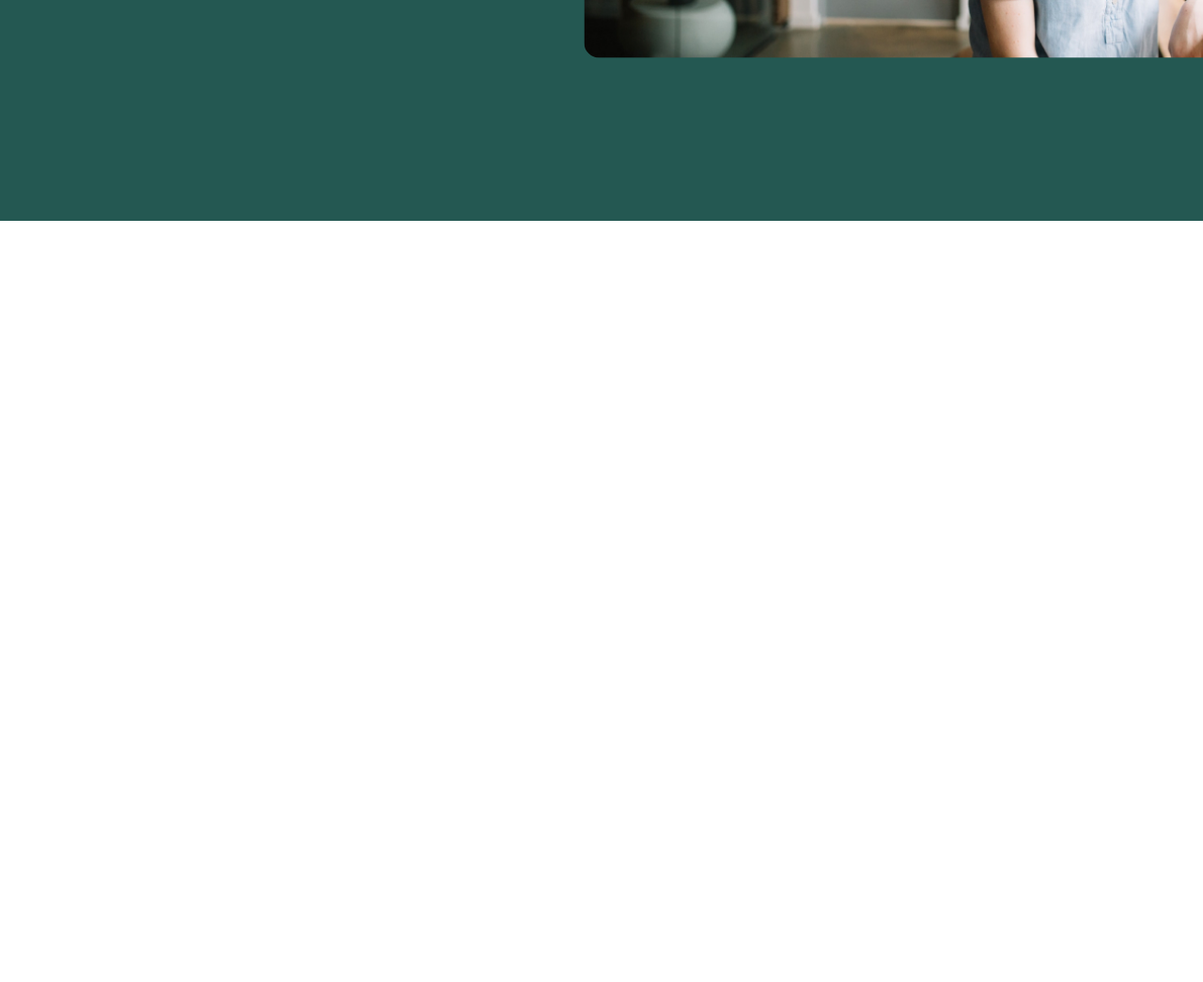
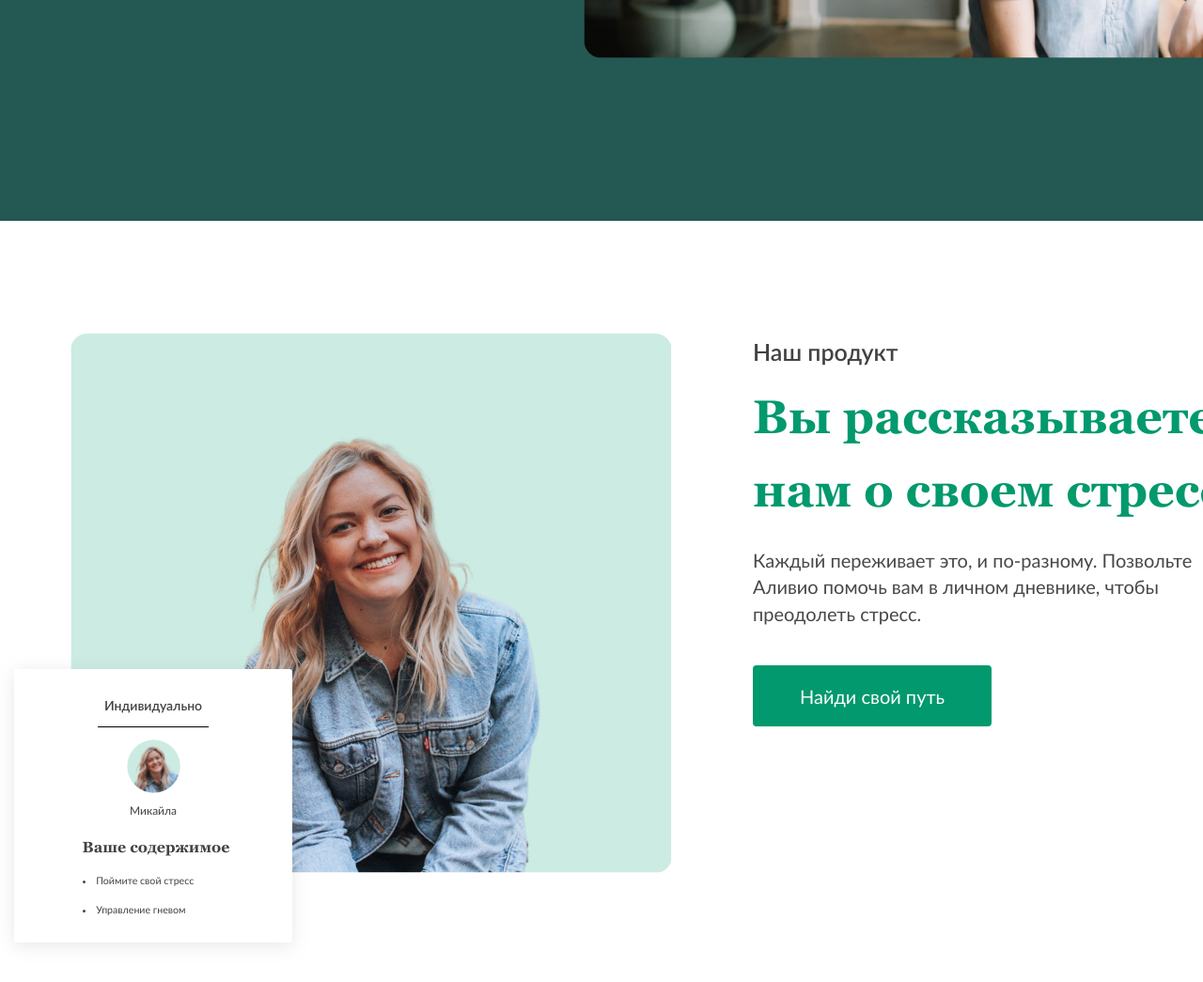
Before and after one commit to sasharozhkov/landingpage-alivio, a plain HTML site: page index.html in a window 1280 px wide. Shown: the part 3340-4385 px from the top of the page at 94% size. Before the commit the page ends 3575 px from the top, so only its background shows below. Drawn offline with Linux system fonts and the light colour scheme.

Commit message:
feat: add section product

```diff
--- /dev/null
+++ b/assets/css/blocks/avatar.css
@@ -0,0 +1,13 @@
+.avatar {
+  text-align: center;
+}
+.avatar-img {
+  margin-bottom: 13px;
+  width: 57px;
+  height: 57px;
+  border-radius: 50%;
+  object-fit: cover;
+}
+.avatar-name {
+  font-size: 12px;
+}
--- /dev/null
+++ b/assets/css/blocks/card.css
@@ -0,0 +1,50 @@
+.card {
+  width: 296px;
+
+  background-color: var(--color-bg);
+  border-radius: 3px;
+  box-shadow: 0px 3.62249px 18.1125px rgba(165, 165, 165, 0.25);
+  display: flex;
+  flex-direction: column;
+  align-items: center;
+  padding: 28px 20px 30px;
+}
+.card-title {
+  position: relative;
+  font-weight: 600;
+  font-size: 14px;
+  line-height: 157%;
+  padding-bottom: 12px;
+  margin-bottom: 13px;
+}
+.card-title::after {
+  content: "";
+  position: absolute;
+  background-color: var(--color-4);
+  height: 0.75px;
+  left: -7px;
+  right: -7px;
+  bottom: 0;
+}
+.card-avatar {
+  margin-bottom: 25px;
+}
+.card-contents {
+  text-align: left;
+  padding-left: 6px;
+}
+.card-contents-title {
+  font-weight: 700;
+  font-family: "Georgia", serif;
+  font-size: 16px;
+  margin-bottom: 22px;
+}
+.card ul li {
+  width: 100%;
+  font-size: 10.62px;
+  list-style-type: disc;
+  list-style-position: inside;
+}
+.card ul li + li {
+  margin-top: 20px;
+}
--- /dev/null
+++ b/assets/css/blocks/product.css
@@ -0,0 +1,56 @@
+.product {
+  padding-top: 120px;
+  padding-bottom: 168px;
+}
+.product-row {
+  display: flex;
+  justify-content: space-between;
+}
+.product-img-wrapper {
+  position: relative;
+  margin-right: 86px;
+  padding-left: 60px;
+  padding-bottom: 74px;
+}
+.product-img {
+  border-radius: 18px;
+}
+.product-card {
+  position: absolute;
+  left: 0px;
+  bottom: 0px;
+}
+.product-content {
+  max-width: 584px;
+}
+.product-content-title {
+  color: var(--color-1);
+  line-height: 157%;
+  font-weight: 600;
+  font-size: 25px;
+}
+.product-content-title + * {
+  margin-top: 10px;
+}
+.product-content-subtitle {
+  color: var(--color-3);
+  line-height: 157%;
+  font-weight: 700;
+  font-size: 50px;
+  font-family: "Georgia", serif;
+}
+.product-content-subtitle + * {
+  margin-top: 20px;
+}
+.product-content-text {
+  color: var(--color-5);
+  line-height: 144.5%;
+  font-size: 20px;
+  max-width: 530px;
+}
+.product-content-text + * {
+  margin-top: 40px;
+}
+.product-content-btn {
+  display: flex;
+}
--- a/assets/css/blocks/story.css
+++ b/assets/css/blocks/story.css
@@ -37,7 +37,7 @@
   position: relative;
 }
 .story-video img {
-  border-radius: 16px;
+  border-radius: 18px;
   transform: scale(1.01);
 }
 .story-video-btn {
@@ -45,6 +45,7 @@
   left: 50%;
   top: 50%;
   transform: translate(-50%, -50%);
+  z-index: 50;
 }
 .story-video-overlay {
   position: absolute;
@@ -53,7 +54,7 @@
   width: 100%;
   height: 100%;
   background-color: rgba(0, 0, 0, 0.2);
-  border-radius: 16px;
+  border-radius: 18px;
 }
 
 .story-video-object {
--- a/index.html
+++ b/index.html
@@ -13,10 +13,20 @@
     <link rel="stylesheet" href="./assets/css/blocks/home.css" />
     <link rel="stylesheet" href="./assets/css/blocks/how-it-works.css" />
     <link rel="stylesheet" href="./assets/css/blocks/story.css" />
-
+    <link rel="stylesheet" href="./assets/css/blocks/product.css" />
+    <link rel="stylesheet" href="./assets/css/blocks/card.css" />
+    <link rel="stylesheet" href="./assets/css/blocks/avatar.css" />
     <!-- Fonts -->
     <link rel="stylesheet" href="./assets/fonts/Georgia/stylesheet.css" />
     <link rel="stylesheet" href="./assets/fonts/Lato/stylesheet.css" />
+    <!-- Favicon -->
+    <link rel="apple-touch-icon" sizes="72x72" href="./assets/img/favicon/apple-touch-icon.png" />
+    <link rel="icon" type="image/png" sizes="32x32" href="./assets/img/favicon/favicon-32x32.png" />
+    <link rel="icon" type="image/png" sizes="16x16" href="./assets/img/favicon/favicon-16x16.png" />
+    <link rel="manifest" href="./assets/img/favicon/site.webmanifest" />
+    <link rel="mask-icon" href="./assets/img/favicon/safari-pinned-tab.svg" color="#5bbad5" />
+    <meta name="msapplication-TileColor" content="#da532c" />
+    <meta name="theme-color" content="#ffffff" />
   </head>
   <body>
     <header class="header">
@@ -113,7 +123,7 @@
         <div class="container container-wide">
           <div class="story-row">
             <div class="story-content">
-              <div class="story-heading">Давайте послушаем историю Кайлы</div>
+              <h2 class="story-heading">Давайте послушаем историю Кайлы</h2>
               <div class="story-text">
                 <p>Посмотрите, насколько хорошо Alivio работает в реальной жизни клиента.</p>
               </div>
@@ -133,6 +143,47 @@
           </div>
         </div>
       </section>
+
+      <section class="product">
+        <div class="container">
+          <div class="product-row">
+            <div class="product-img-wrapper">
+              <img class="product-img" src="./assets/img/photo.jpg" alt="image" />
+
+              <div class="product-card">
+                <div class="card">
+                  <h3 class="card-title">Индивидуально</h3>
+
+                  <div class="card-avatar">
+                    <div class="avatar">
+                      <img class="avatar-img" src="./assets/img/avatar.jpg" alt="avatar" />
+                      <h4 class="avatar-name">Микайла</h4>
+                    </div>
+                  </div>
+
+                  <div class="card-contents">
+                    <h3 class="card-contents-title">Ваше содержимое</h3>
+                    <ul>
+                      <li>Поймите свой стресс</li>
+                      <li>Управление гневом</li>
+                    </ul>
+                  </div>
+                </div>
+              </div>
+            </div>
+            <div class="product-content">
+              <h2 class="product-content-title">Наш продукт</h2>
+              <h3 class="product-content-subtitle">Вы рассказываете нам о своем стрессе</h3>
+              <div class="product-content-text">
+                <p>Каждый переживает это, и по-разному. Позвольте Аливио помочь вам в личном дневнике, чтобы преодолеть стресс.</p>
+              </div>
+              <div class="product-content-btn">
+                <a href="#" class="btn btn-big">Найди свой путь</a>
+              </div>
+            </div>
+          </div>
+        </div>
+      </section>
     </main>
   </body>
 </html>
```
Also changed, not shown: assets/img/favicon/browserconfig.xml (added, +9 -0 lines), assets/img/avatar.jpg (added), assets/img/favicon/android-chrome-72x72.png (added), assets/img/favicon/apple-touch-icon.png (added), assets/img/favicon/favicon-16x16.png (added), assets/img/favicon/favicon-32x32.png (added), assets/img/favicon/favicon.ico (added), assets/img/favicon/mstile-150x150.png (added), assets/img/favicon/safari-pinned-tab.svg (added), assets/img/favicon/site.webmanifest (added), assets/img/photo.jpg (added).
